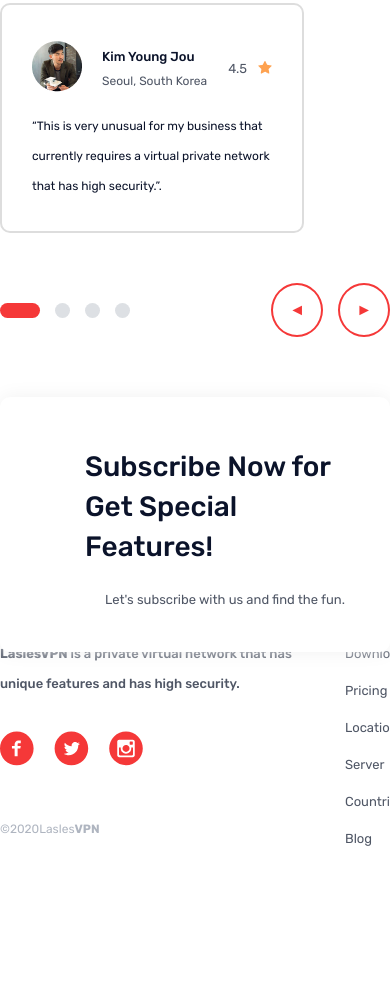
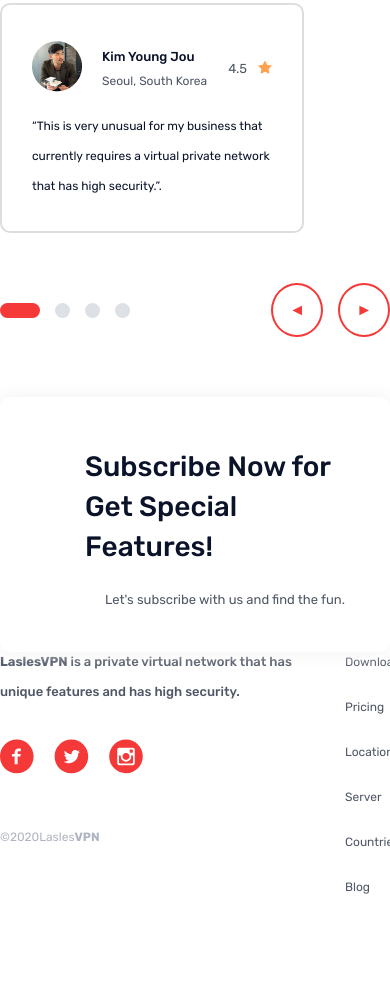
Before and after one commit to Orozbek97/lasles, a plain HTML site: page index.html in a window 390 px wide. Shown: the part 4895-5895 px from the top of the page. Before the commit the page ends 5839 px from the top, so only its background shows below. Drawn offline with Linux system fonts and the light colour scheme.

Commit message:
changed media.css

```diff
--- a/style/media.css
+++ b/style/media.css
@@ -233,13 +233,7 @@
      gap: 7px;
      margin-right: 10px;
     }
-    .top-line {
-        font-size: 16px;
-        padding-bottom: 10px;
-   }
-   .footer-column a {
-        font-size: 13px;
-        padding-bottom: 0px;
+
 }
 
 }
```
